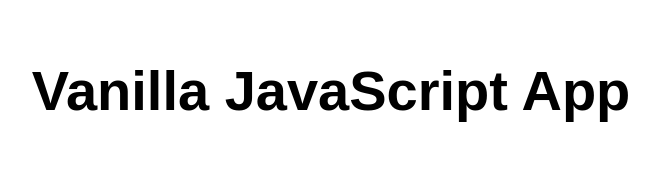
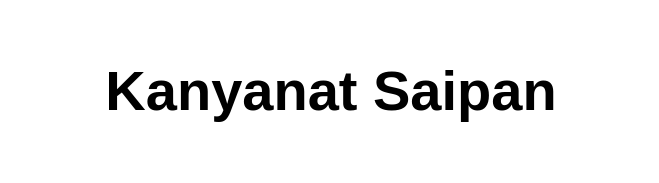
Before and after one commit to Miew439/TestCloud, a plain HTML site: page src/index.html in a window 1280 px wide. Shown: the whole page, without its empty margins (309-968 px from the left). Drawn offline with Linux system fonts and the light colour scheme.

Commit message:
Update index.html

```diff
--- a/src/index.html
+++ b/src/index.html
@@ -10,7 +10,7 @@
 
 <body>
   <main>
-    <h1>Vanilla JavaScript App</h1>
+    <h1>Kanyanat Saipan</h1>
   </main>
 </body>
 
```
